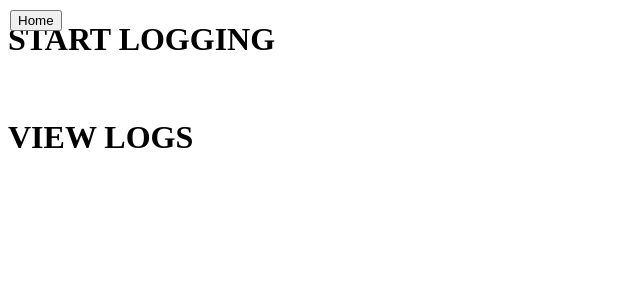
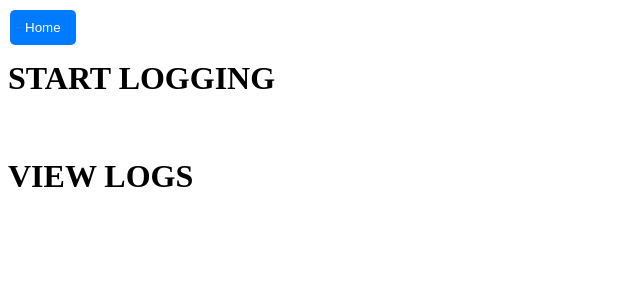
Before and after one commit to ShomaliParty/workout-log, an Angular app in the folder workout-log/: page /home in a window 1280 px wide. Shown: the top 300 px of the page, without its empty margins (0-640 px from the left). Built offline with nearby package versions, Linux system fonts and the light colour scheme.

Commit message:
button doesn't overlap anymore with rest of page. also is blue now. yes.

```diff
--- a/workout-log/src/app/app.component.html
+++ b/workout-log/src/app/app.component.html
@@ -1,6 +1,3 @@
 <!-- app.component.html -->
-<button (click)="navigateHome()" style="position: absolute; top: 10px; left: 10px;">
-    Home
-  </button>
-
-  <router-outlet></router-outlet>
+<button (click)="navigateHome()" class="home-button">Home</button>
+<router-outlet></router-outlet>
--- a/workout-log/src/app/app.component.scss
+++ b/workout-log/src/app/app.component.scss
@@ -0,0 +1,24 @@
+:host {
+    display: block; // Make sure the host is a block element
+    position: relative; // Relative positioning for proper button placement
+  }
+
+  // Style for the button
+  .home-button {
+    position: fixed; // Use fixed positioning to keep the button in view
+    top: 10px; // Distance from the top
+    left: 10px; // Distance from the left
+    z-index: 10; // Ensure the button is above other elements
+    padding: 10px 15px; // Add padding for better click area
+    background-color: #007bff; // Optional: button color
+    color: white; // Optional: text color
+    border: none; // Optional: no border
+    border-radius: 5px; // Optional: rounded corners
+    cursor: pointer; // Change cursor on hover
+  }
+
+  // Style for the router outlet to prevent overlap
+  router-outlet {
+    display: block; // Ensure it behaves as a block element
+    margin-top: 60px; // Margin to push content down, adjust as needed
+  }
```
